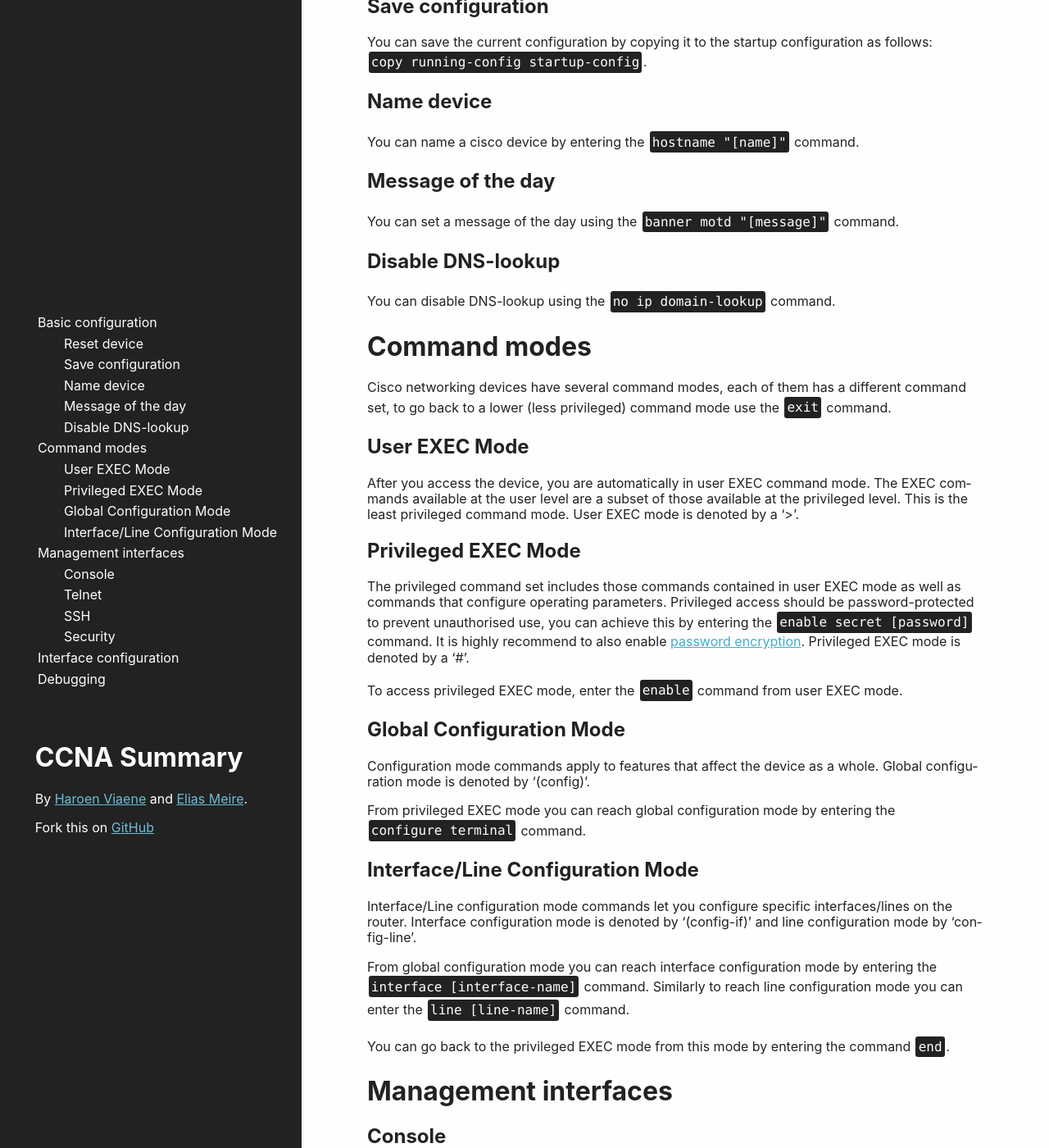
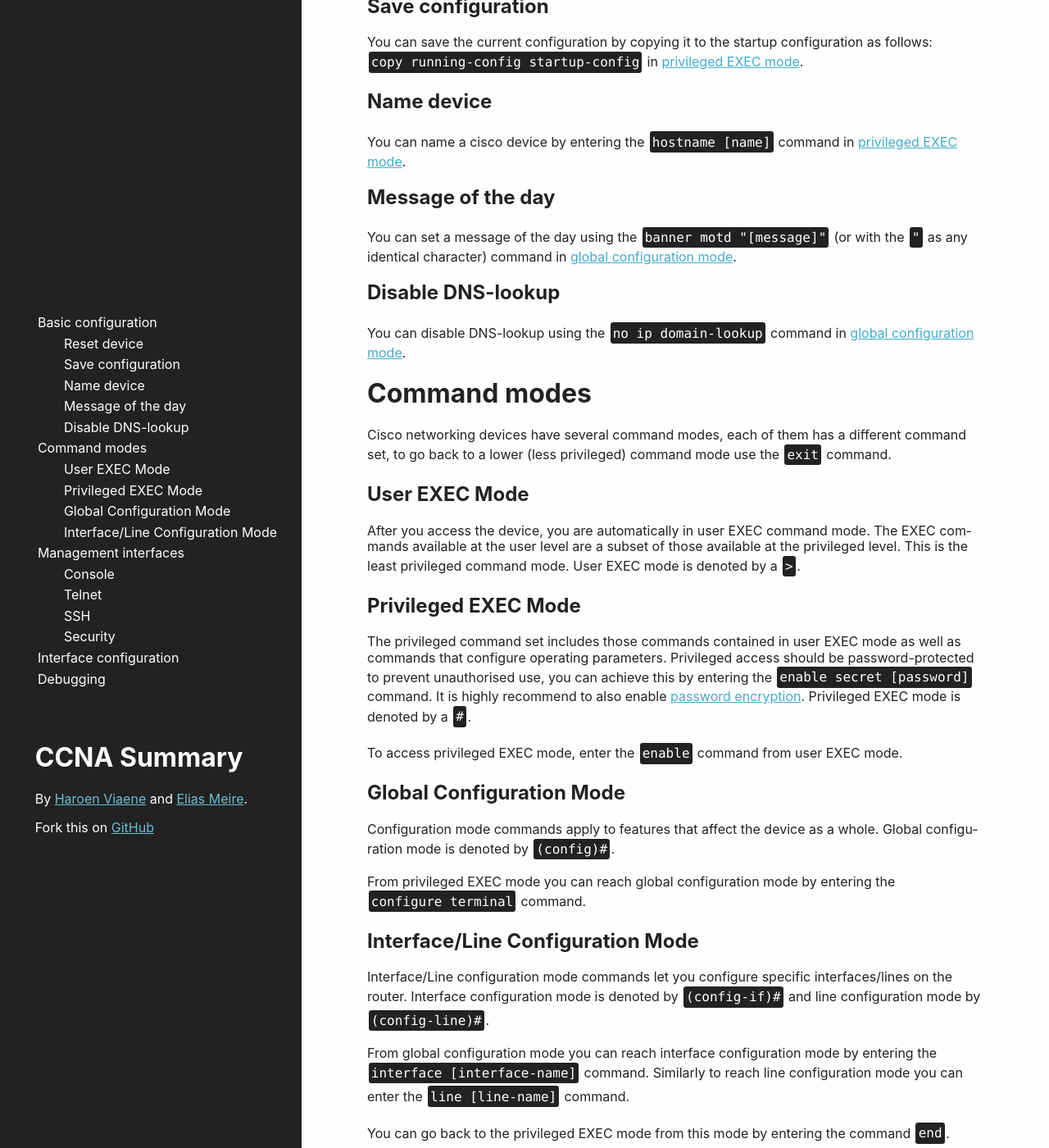
Before and after one commit to Haroenv/ccna, a Jekyll site: the page built from index.md, in a window 1280 px wide and 1400 px high, scrolled down 558 px. Shown: the whole window at 82% size. Built offline with Jekyll 4.4.1, drawn with Linux system fonts in a browser that asks for light colours.

Commit message:
say in what mode & typo fixes

```diff
--- a/index.md
+++ b/index.md
@@ -44,19 +44,19 @@ The `delete vlan.dat` command is necessary to delete the VLAN configuration.
 
 ## Save configuration
 
-You can save the current configuration by copying it to the startup configuration as follows: `copy running-config startup-config`.
+You can save the current configuration by copying it to the startup configuration as follows: `copy running-config startup-config` in [privileged EXEC mode](#privileged-exec-mode).
 
 ## Name device
 
-You can name a cisco device by entering the `hostname "[name]"` command.
+You can name a cisco device by entering the `hostname [name]` command in [privileged EXEC mode](#privileged-exec-mode).
 
 ## Message of the day
 
-You can set a message of the day using the `banner motd "[message]"` command.
+You can set a message of the day using the `banner motd "[message]"` (or with the `"` as any identical character) command in [global configuration mode](#global-configuration-mode).
 
 ## Disable DNS-lookup
 
-You can disable DNS-lookup using the `no ip domain-lookup` command.
+You can disable DNS-lookup using the `no ip domain-lookup` command in [global configuration mode](#global-configuration-mode).
 
 # Command modes
 
@@ -64,23 +64,23 @@ Cisco networking devices have several command modes, each of them has a differen
 
 ## User EXEC Mode
 
-After you access the device, you are automatically in user EXEC command mode. The EXEC commands available at the user level are a subset of those available at the privileged level. This is the least privileged command mode. User EXEC mode is denoted by a '>'.
+After you access the device, you are automatically in user EXEC command mode. The EXEC commands available at the user level are a subset of those available at the privileged level. This is the least privileged command mode. User EXEC mode is denoted by a `>`.
 
 ## Privileged EXEC Mode
 
-The privileged command set includes those commands contained in user EXEC mode as well as commands that configure operating parameters. Privileged access should be password-protected to prevent unauthorised use, you can achieve this by entering the `enable secret [password]` command. It is highly recommend to also enable [password encryption](#password-encryption). Privileged EXEC mode is denoted by a '#'.
+The privileged command set includes those commands contained in user EXEC mode as well as commands that configure operating parameters. Privileged access should be password-protected to prevent unauthorised use, you can achieve this by entering the `enable secret [password]` command. It is highly recommend to also enable [password encryption](#password-encryption). Privileged EXEC mode is denoted by a `#`.
 
 To access privileged EXEC mode, enter the `enable` command from user EXEC mode.
 
 ## Global Configuration Mode
 
-Configuration mode commands apply to features that affect the device as a whole. Global configuration mode is denoted by '(config)'.
+Configuration mode commands apply to features that affect the device as a whole. Global configuration mode is denoted by `(config)#`.
 
 From privileged EXEC mode you can reach global configuration mode by entering the `configure terminal` command.
 
 ## Interface/Line Configuration Mode
 
-Interface/Line configuration mode commands let you configure specific interfaces/lines on the router. Interface configuration mode is denoted by '(config-if)' and line configuration mode by 'config-line'.
+Interface/Line configuration mode commands let you configure specific interfaces/lines on the router. Interface configuration mode is denoted by `(config-if)#` and line configuration mode by `(config-line)#`.
 
 From global configuration mode you can reach interface configuration mode by entering the `interface [interface-name]` command. Similarly to reach line configuration mode you can enter the `line [line-name]` command.
 
```
